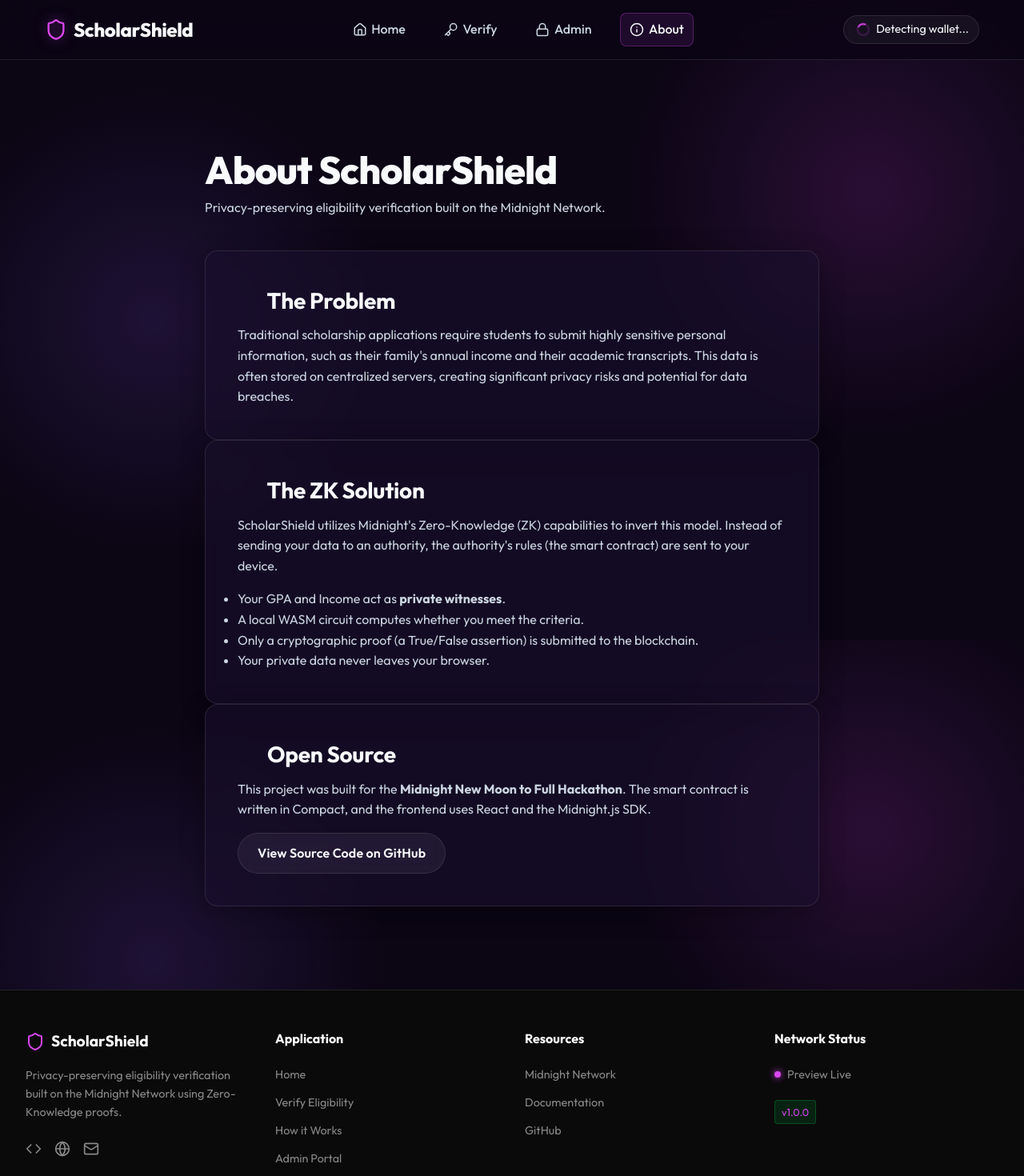
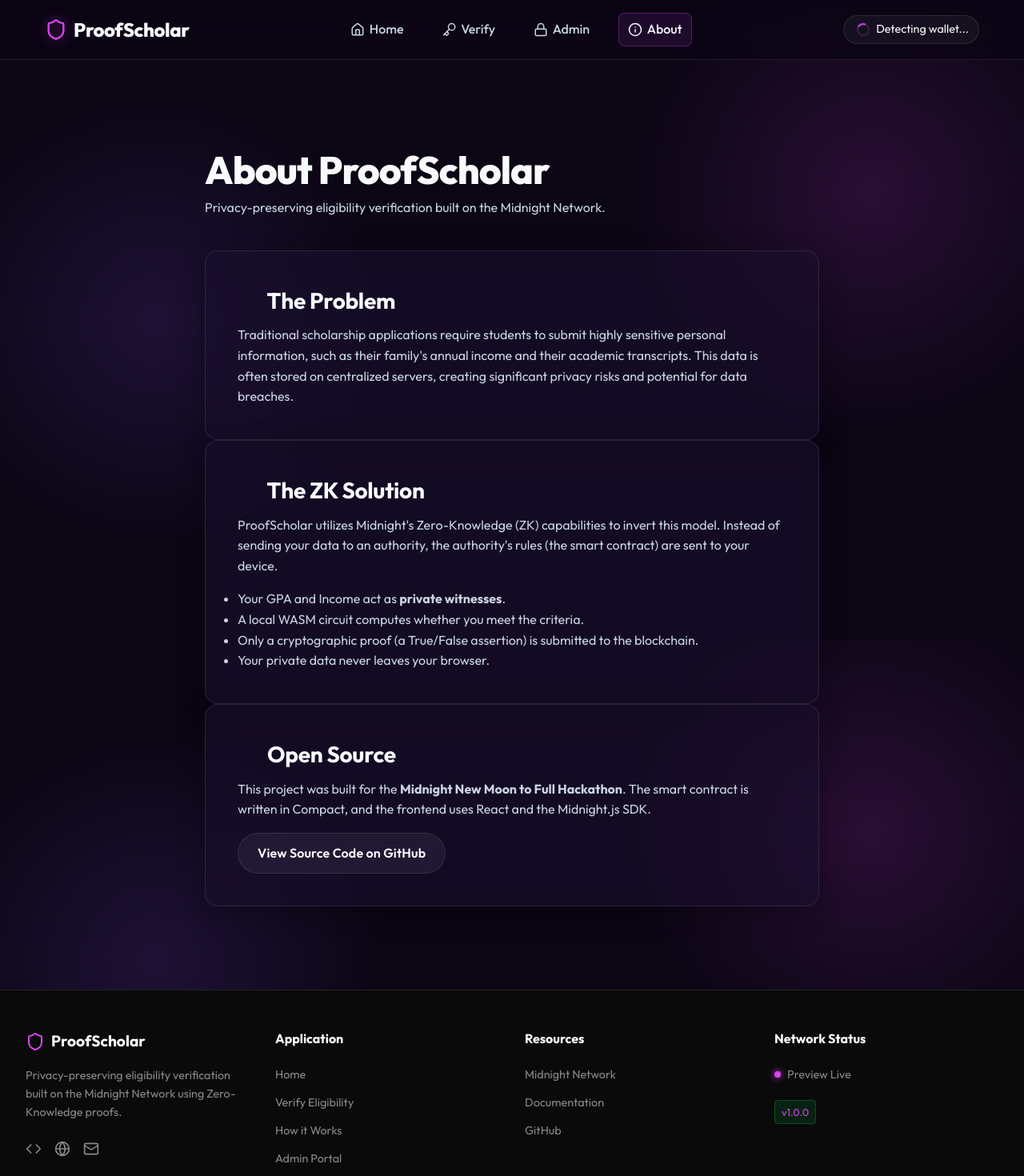
Before and after one commit to aditya-jha033/ProofScholar, a React (Vite) app in the folder frontend/: page /about in a window 1280 px wide. Shown: the top 1470 px of the page at 80% size. Built offline with nearby package versions, Linux system fonts and the light colour scheme; what @midnight-ntwrk/compact-runtime would draw is missing.

Commit message:
feat: fix instances  across the application

```diff
--- a/frontend/index.html
+++ b/frontend/index.html
@@ -3,10 +3,10 @@
   <head>
     <meta charset="UTF-8" />
     <meta name="viewport" content="width=device-width, initial-scale=1.0" />
-    <meta name="description" content="ScholarShield — Privacy-preserving scholarship eligibility verification on the Midnight Network using zero-knowledge proofs. Prove you qualify without revealing your GPA or income." />
-    <meta property="og:title" content="ScholarShield 🛡️ — ZK Scholarship Verification" />
+    <meta name="description" content="ProofScholar — Privacy-preserving scholarship eligibility verification on the Midnight Network using zero-knowledge proofs. Prove you qualify without revealing your GPA or income." />
+    <meta property="og:title" content="ProofScholar 🛡️ — ZK Scholarship Verification" />
     <meta property="og:description" content="Verify scholarship eligibility with zero-knowledge proofs on the Midnight blockchain. Your GPA and income stay private." />
-    <title>ScholarShield 🛡️ — ZK Scholarship Verification on Midnight</title>
+    <title>ProofScholar 🛡️ — ZK Scholarship Verification on Midnight</title>
     <link rel="preconnect" href="https://fonts.googleapis.com">
     <link rel="preconnect" href="https://fonts.gstatic.com" crossorigin>
     <link href="https://fonts.googleapis.com/css2?family=Outfit:wght@300;400;500;600;700;800;900&display=swap" rel="stylesheet">
--- a/frontend/src/components/Footer.tsx
+++ b/frontend/src/components/Footer.tsx
@@ -11,7 +11,7 @@
         <div style={{ display: 'flex', flexDirection: 'column', gap: '1rem' }}>
           <Link to="/" className="flex items-center gap-xs" style={{ display: 'flex', alignItems: 'center', gap: '0.5rem', textDecoration: 'none', color: '#fff' }}>
             <Shield className="text-accent" size={24} style={{ color: 'var(--accent-color)' }} />
-            <span className="font-bold text-lg" style={{ fontSize: '1.2rem', fontWeight: 'bold' }}>ScholarShield</span>
+            <span className="font-bold text-lg" style={{ fontSize: '1.2rem', fontWeight: 'bold' }}>ProofScholar</span>
           </Link>
           <p className="text-secondary text-sm" style={{ fontSize: '0.9rem', color: '#888' }}>
             Privacy-preserving eligibility verification built on the Midnight Network using Zero-Knowledge proofs.
@@ -58,7 +58,7 @@
 
       <div style={{ borderTop: '1px solid #1a1a1a', marginTop: '3rem', paddingTop: '1.5rem', textAlign: 'center' }}>
         <p style={{ color: '#666', fontSize: '0.85rem' }}>
-          &copy; {new Date().getFullYear()} ScholarShield. Built for the New Moon to Full Hackathon.
+          &copy; {new Date().getFullYear()} ProofScholar. Built for the New Moon to Full Hackathon.
         </p>
       </div>
     </footer>
--- a/frontend/src/components/NavBar.tsx
+++ b/frontend/src/components/NavBar.tsx
@@ -18,7 +18,7 @@
       <div className="navbar-container">
         <Link to="/" className="navbar-logo">
           <Shield className="text-accent" size={28} />
-          <span>ScholarShield</span>
+          <span>ProofScholar</span>
         </Link>
 
         <div className="navbar-links">
--- a/frontend/src/pages/AboutPage.tsx
+++ b/frontend/src/pages/AboutPage.tsx
@@ -13,7 +13,7 @@
           transition={{ duration: 0.5 }}
         >
           <Shield size={48} className="text-accent mx-auto mb-md" />
-          <h1 className="title-lg mb-sm">About ScholarShield</h1>
+          <h1 className="title-lg mb-sm">About ProofScholar</h1>
           <p className="text-secondary text-lg">
             Privacy-preserving eligibility verification built on the Midnight Network.
           </p>
@@ -47,7 +47,7 @@
               <Code className="mr-sm text-accent" size={24} /> The ZK Solution
             </h2>
             <p className="text-secondary leading-relaxed mb-md">
-              ScholarShield utilizes Midnight's Zero-Knowledge (ZK) capabilities to invert this model.
+              ProofScholar utilizes Midnight's Zero-Knowledge (ZK) capabilities to invert this model.
               Instead of sending your data to an authority, the authority's rules (the smart contract)
               are sent to your device.
             </p>
@@ -73,7 +73,7 @@
               The smart contract is written in Compact, and the frontend uses React and the Midnight.js SDK.
             </p>
             <a
-              href="https://github.com/DeepSaha25/ScholarShield"
+              href="https://github.com/DeepSaha25/ProofScholar"
               target="_blank"
               rel="noreferrer"
               className="btn btn-secondary inline-flex"
--- a/frontend/src/pages/AdminPage.tsx
+++ b/frontend/src/pages/AdminPage.tsx
@@ -74,7 +74,7 @@
       <div className="max-w-2xl mx-auto">
         <div className="mb-xl">
           <h1 className="title-lg mb-sm">Admin Settings</h1>
-          <p className="text-secondary">Deploy the ScholarShield contract to the Midnight network.</p>
+          <p className="text-secondary">Deploy the ProofScholar contract to the Midnight network.</p>
         </div>
 
         <div className="card border-accent">
--- a/frontend/src/pages/LandingPage.tsx
+++ b/frontend/src/pages/LandingPage.tsx
@@ -91,7 +91,7 @@
 
       {/* How It Works Section */}
       <section className="how-it-works my-xl max-w-3xl mx-auto">
-        <h2 className="title-md text-center mb-xl">How ScholarShield Works</h2>
+        <h2 className="title-md text-center mb-xl">How ProofScholar Works</h2>
         <div className="space-y-md" style={{ display: 'flex', flexDirection: 'column', gap: '2rem' }}>
 
           <div className="card flex items-start gap-md" style={{ display: 'flex', gap: '1.5rem', alignItems: 'flex-start' }}>
--- a/package.json
+++ b/package.json
@@ -1,5 +1,5 @@
 {
-  "name": "scholarshield",
+  "name": "proofscholar",
   "version": "0.1.0",
   "private": true,
   "type": "module",
```
